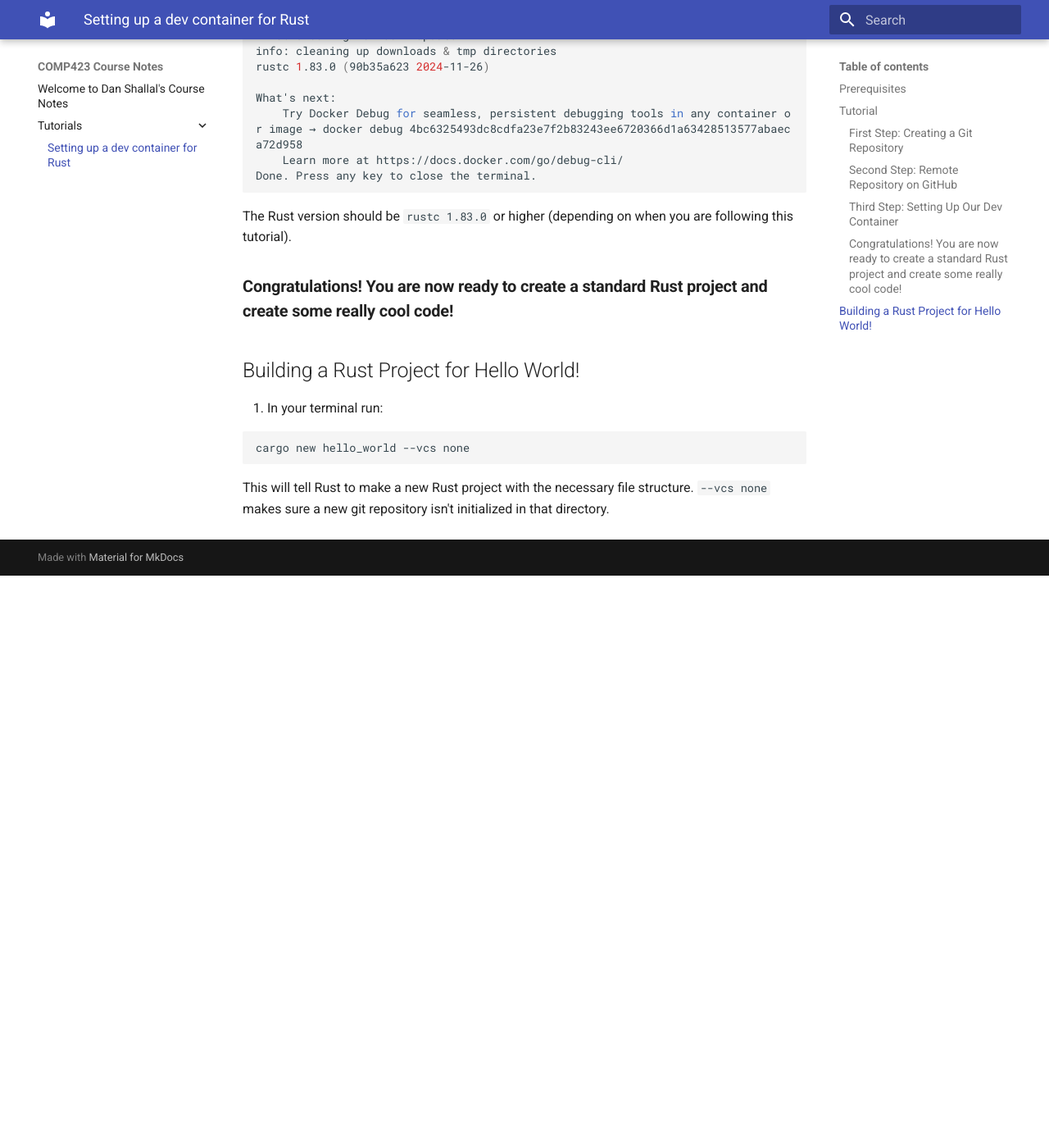
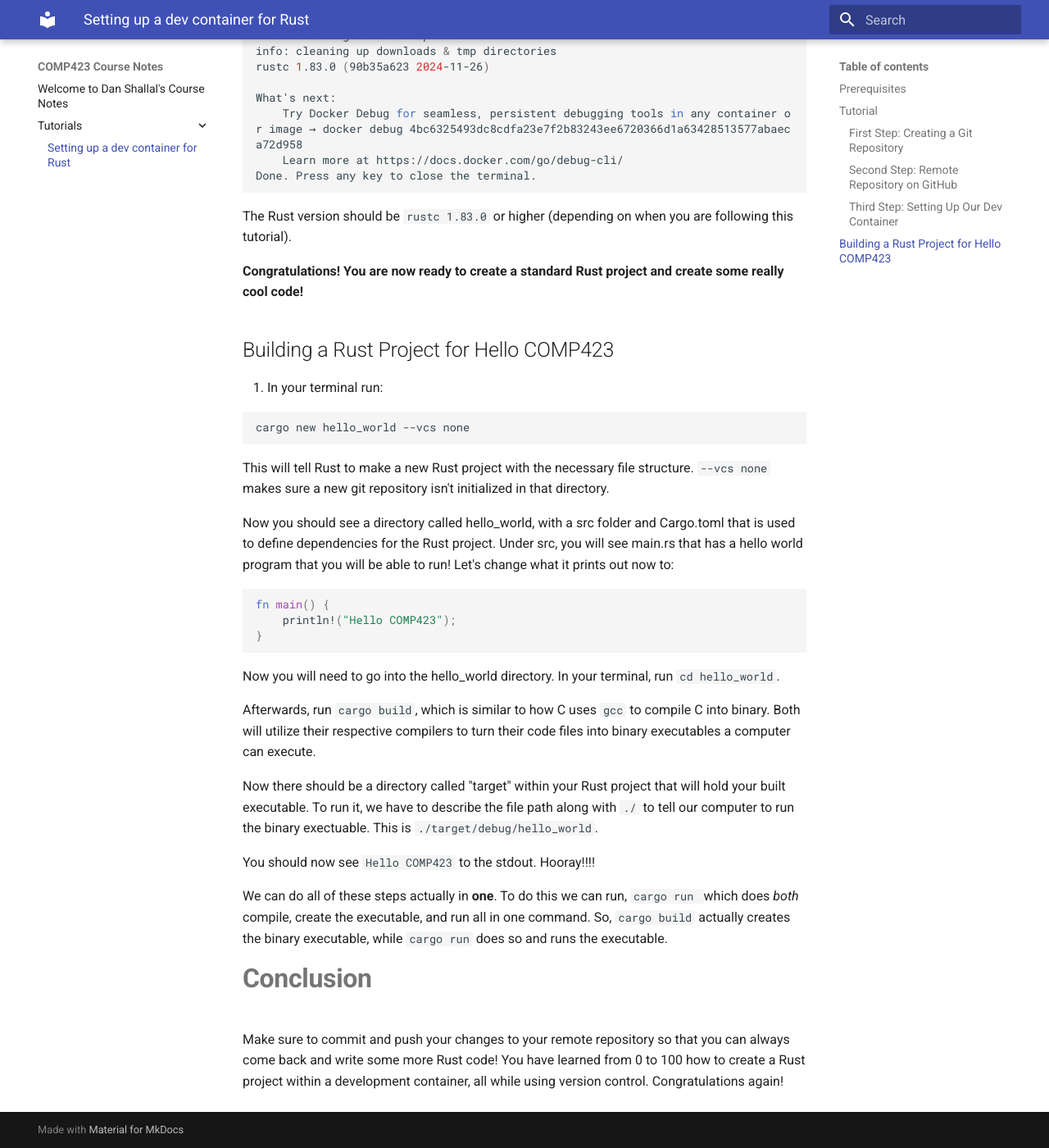
Before and after one commit to dshallal/comp423-course-notes, an MkDocs documentation site: the page built from docs/tutorials/rust-setup.md, in a window 1280 px wide and 1400 px high, scrolled down 3627 px. Shown: the whole window at 82% size. Built offline with MkDocs 1.6.1 and Material for MkDocs 9.7.7, drawn with Linux system fonts in a browser that asks for light colours; before the commit the page ends 4329 px from its top, so only the background shows below that; some of the changed text lies outside the part shown.

Commit message:
fixing table of contents

````diff
--- a/docs/tutorials/rust-setup.md
+++ b/docs/tutorials/rust-setup.md
@@ -103,7 +103,7 @@ Your devcontainer.json file should now have this:
 
 ```json
     {
-  "name": "dev container for rust. Hello World",
+  "name": "dev container for rust. HELLO COMP423",
   "image": "mcr.microsoft.com/devcontainers/rust:1-1-bullseye",
   "postCreateCommand": "rustup update && rustc --version",
   "customizations": {
@@ -140,9 +140,9 @@ Done. Press any key to close the terminal.
 ```
 The Rust version  should be <code>rustc 1.83.0</code> or higher (depending on when you are following this tutorial).
 
-### **Congratulations! You are now ready to create a standard Rust project and create some really cool code!**
+**Congratulations! You are now ready to create a standard Rust project and create some really cool code!**
 
-## Building a Rust Project for Hello World!
+## Building a Rust Project for Hello COMP423
 
 1. In your terminal run:
 
@@ -150,3 +150,25 @@ The Rust version  should be <code>rustc 1.83.0</code> or higher (depending on wh
 cargo new hello_world --vcs none
 ```
 This will tell Rust to make a new Rust project with the necessary file structure. <code>--vcs none</code> makes sure a new git repository isn't initialized in that directory.
+
+Now you should see a directory called hello_world, with a src folder and Cargo.toml that is used to define dependencies for the Rust project. Under src, you will see main.rs that has a hello world program that you will be able to run! Let's change what it prints out now to:
+
+```rust
+fn main() {
+    println!("Hello COMP423");
+}
+```
+
+Now you will need to go into the hello_world directory. In your terminal, run <code>cd hello_world</code>.
+
+Afterwards, run <code>cargo build</code>, which is similar to how C uses <code>gcc</code> to compile C into binary. Both will utilize their respective compilers to turn their code files into binary executables a computer can execute.
+
+Now there should be a directory called "target" within your Rust project that will hold your built executable.
+To run it, we have to describe the file path along with <code>./</code> to tell our computer to run the binary exectuable. This is <code>./target/debug/hello_world</code>.
+
+You should now see <code>Hello COMP423</code> to the stdout. Hooray!!!!
+
+We can do all of these steps actually in **one**. To do this we can run, <code> cargo run </code> which does *both* compile, create the executable, and run all in one command. So, <code>cargo build</code> actually creates the binary executable, while <code>cargo run</code> does so and runs the executable.
+
+# **Conclusion**
+Make sure to commit and push your changes to your remote repository so that you can always come back and write some more Rust code! You have learned from 0 to 100 how to create a Rust project within a development container, all while using version control. Congratulations again!
````
